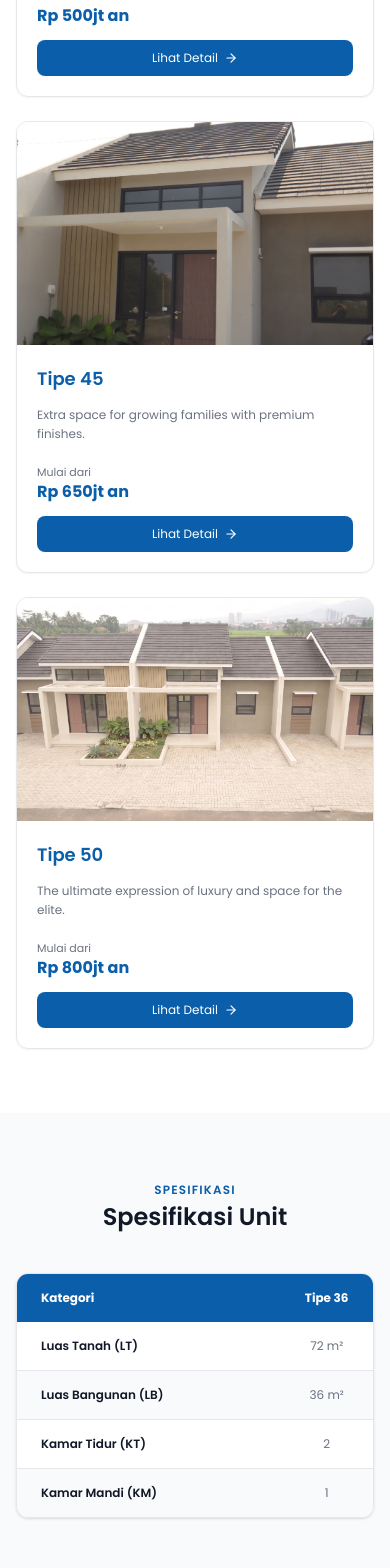
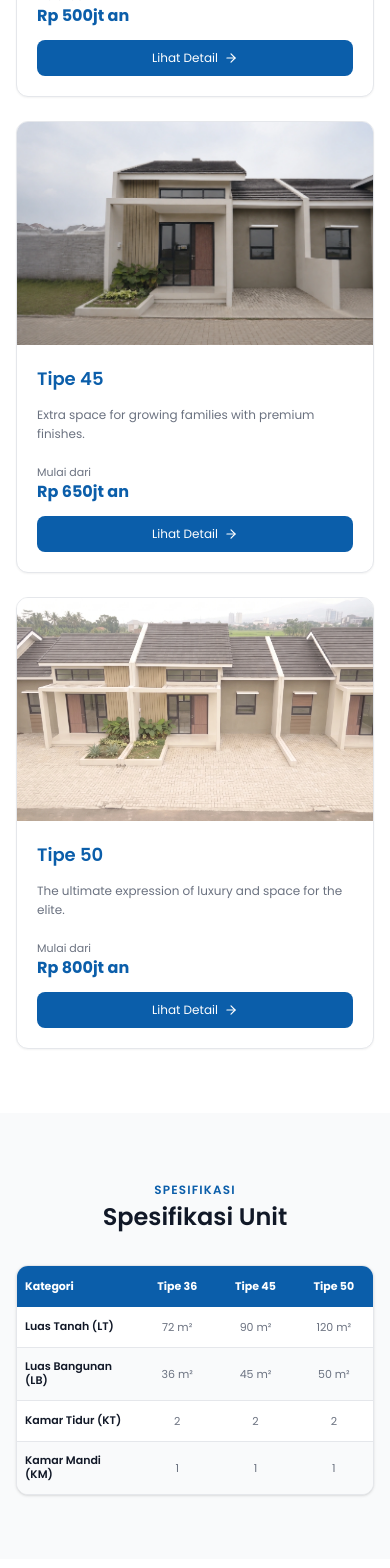
Before and after one commit to Naufal-Yazid/Website-MTK, a Next.js app: page /produk/tci/tci-3 in a window 390 px wide. Shown: the part 2140-3708 px from the top of the page. Built offline with nearby package versions, Linux system fonts and the light colour scheme.

Commit message:
feat: add tipe 45 gallery, custom cta icon, navbar fix, and mobile spec table

```diff
--- a/src/app/produk/tci/tci-3/page.tsx
+++ b/src/app/produk/tci/tci-3/page.tsx
@@ -15,21 +15,21 @@ export default function TCI3OverviewPage() {
       title: "Tipe 36",
       description: "Compact, efficient, and beautifully designed for young couples.",
       price: "Rp 500jt an",
-      image: "/tci3-tipe-36.webp", // Taruh file di folder public/tci3-tipe-36.jpg
+      image: "/tci3-tipe-36.webp",
       href: "/produk/tci/tci-3/tipe-36",
     },
     {
       title: "Tipe 45",
       description: "Extra space for growing families with premium finishes.",
       price: "Rp 650jt an",
-      image: "/tci3-tipe-45.webp", // Taruh file di folder public/tci3-tipe-45.jpg
+      image: "/Tipe45_Depannn.webp",
       href: "/produk/tci/tci-3/tipe-45",
     },
     {
       title: "Tipe 50",
       description: "The ultimate expression of luxury and space for the elite.",
       price: "Rp 800jt an",
-      image: "/tci3-tipe-50.webp", // Taruh file di folder public/tci3-tipe-50.jpg
+      image: "/tci3-tipe-50.webp",
       href: "/produk/tci/tci-3/tipe-50",
     },
   ];
@@ -49,8 +49,7 @@ export default function TCI3OverviewPage() {
       title: "Terranova Arcade",
       description: "The ultimate expression of luxury and space for the elite commercial activities.",
       price: "Rp 800jt an",
-      image:
-        "https://images.unsplash.com/photo-1486406146926-c627a92ad1ab?auto=format&fit=crop&w=600&q=80",
+      image: "https://images.unsplash.com/photo-1486406146926-c627a92ad1ab?auto=format&fit=crop&w=600&q=80",
       href: "/produk/tci/tci-3/ruko/teranova",
     },
   ];
@@ -276,36 +275,49 @@ export default function TCI3OverviewPage() {
         </div>
       </section>
 
-      {/* SECTION 4 — TABEL SPESIFIKASI */}
+      {/* SECTION 4 — TABEL SPESIFIKASI RESPONSIVE */}
+      {/* SECTION 4 — SPESIFIKASI (PAS DI HP TANPA SCROLL) */}
       <section className="bg-[#F9FAFB] py-16 md:py-20">
         <div className="max-w-7xl mx-auto px-4 sm:px-6 lg:px-8">
-          <div className="text-center max-w-xl mx-auto mb-10 space-y-2">
+          <div className="text-center max-w-xl mx-auto mb-8 sm:mb-10 space-y-2">
             <span className="text-xs uppercase tracking-widest font-semibold text-[#0B5EAA]">SPESIFIKASI</span>
 
             <h2 className="text-2xl sm:text-3xl font-semibold text-[#111827]">Spesifikasi Unit</h2>
           </div>
 
-          <div className="max-w-[900px] mx-auto rounded-xl overflow-x-auto border border-[#E5E7EB] bg-white shadow-sm">
-            <table className="w-full min-w-[640px] text-left border-collapse">
+          <div className="max-w-[900px] mx-auto rounded-xl overflow-hidden border border-[#E5E7EB] bg-white shadow-sm">
+            {/*
+              - table-fixed: Memaksa tabel mengikuti persentase kolom yang ditentukan
+              - w-full: Memenuhi 100% lebar layar (tidak akan overflow)
+            */}
+            <table className="w-full table-fixed text-left border-collapse">
+              <colgroup>
+                {/*
+                  Kategori 34%, sisa 3 kolom masing-masing 22%
+                  Total = 100% (Muat sempurna di HP tanpa scroll)
+                */}
+                <col className="w-[34%] sm:w-[31%]" />
+                <col className="w-[22%] sm:w-[23%]" />
+                <col className="w-[22%] sm:w-[23%]" />
+                <col className="w-[22%] sm:w-[23%]" />
+              </colgroup>
+
               <thead>
-                <tr className="bg-[#0B5EAA] text-white text-xs sm:text-sm font-semibold">
-                  <th className="py-4 px-6">Kategori</th>
-                  <th className="py-4 px-6 text-center">Tipe 36</th>
-                  <th className="py-4 px-6 text-center">Tipe 45</th>
-                  <th className="py-4 px-6 text-center">Tipe 50</th>
+                <tr className="bg-[#0B5EAA] text-white text-[11px] sm:text-sm font-semibold">
+                  <th className="py-3 px-2 sm:py-4 sm:px-6">Kategori</th>
+                  <th className="py-3 px-1.5 sm:py-4 sm:px-6 text-center">Tipe 36</th>
+                  <th className="py-3 px-1.5 sm:py-4 sm:px-6 text-center">Tipe 45</th>
+                  <th className="py-3 px-1.5 sm:py-4 sm:px-6 text-center">Tipe 50</th>
                 </tr>
               </thead>
 
-              <tbody className="divide-y divide-gray-200 text-xs sm:text-sm">
+              <tbody className="divide-y divide-gray-200 text-[11px] sm:text-sm">
                 {specRows.map((row, index) => (
                   <tr key={row.label} className={index % 2 === 0 ? "bg-white" : "bg-[#F9FAFB]"}>
-                    <td className="py-4 px-6 font-semibold text-[#111827]">{row.label}</td>
-
-                    <td className="py-4 px-6 text-center text-[#6B7280]">{row.t36}</td>
-
-                    <td className="py-4 px-6 text-center text-[#6B7280]">{row.t45}</td>
-
-                    <td className="py-4 px-6 text-center text-[#6B7280]">{row.t50}</td>
+                    <td className="py-3 px-2 sm:py-4 sm:px-6 font-semibold text-[#111827] leading-tight break-words">{row.label}</td>
+                    <td className="py-3 px-1.5 sm:py-4 sm:px-6 text-center text-[#6B7280]">{row.t36}</td>
+                    <td className="py-3 px-1.5 sm:py-4 sm:px-6 text-center text-[#6B7280]">{row.t45}</td>
+                    <td className="py-3 px-1.5 sm:py-4 sm:px-6 text-center text-[#6B7280]">{row.t50}</td>
                   </tr>
                 ))}
               </tbody>
--- a/src/components/layout/CTABanner.tsx
+++ b/src/components/layout/CTABanner.tsx
@@ -1,4 +1,4 @@
-import { MessageCircle } from "lucide-react";
+import Image from "next/image";
 import { buildWAUrl } from "@/lib/wa";
 
 export default function CTABanner() {
@@ -14,7 +14,7 @@ export default function CTABanner() {
       <div
         className="absolute inset-0 bg-cover bg-center opacity-25 pointer-events-none"
         style={{
-          backgroundImage: `url('/cta-bg.webp')`, // Taruh file di folder public/cta-bg.jpg
+          backgroundImage: `url('/cta-bg.webp')`,
         }}
       />
       <div className="absolute inset-0 bg-[#0D1B2A]/80 backdrop-blur-[1px] pointer-events-none" />
@@ -35,7 +35,8 @@ export default function CTABanner() {
               rel="noopener noreferrer"
               className="inline-flex items-center justify-center gap-2.5 w-full md:w-auto px-8 py-3.5 rounded-full bg-white text-[#0B5EAA] font-semibold text-sm sm:text-base hover:bg-sky-50 shadow-lg hover:shadow-xl transition-all active:scale-95"
             >
-              <MessageCircle className="w-5 h-5 text-[#25D366] fill-[#25D366]" />
+              {/* Gambar Custom dari Public (Ganti wa-icon.png sesuai nama file Anda) */}
+              <Image src="/WhatsApp.svg.webp" alt="WhatsApp Icon" width={20} height={20} className="w-8 h-8 object-contain" />
               <span>WhatsApp Kami</span>
             </a>
           </div>
--- a/src/components/layout/Navbar.tsx
+++ b/src/components/layout/Navbar.tsx
@@ -199,10 +199,10 @@ export default function Navbar() {
                       <Link href="/produk/tci" onClick={() => setMobileMenuOpen(false)} className="block px-3 py-2 rounded-lg text-xs font-medium text-[#0B5EAA] hover:bg-[#EFF6FF]">
                         Overview TCI
                       </Link>
-                      <Link href="/produk/tci/tci-3" onClick={() => setMobileMenuOpen(false)} className="block px-3 py-2 rounded-lg text-xs text-gray-600 hover:text-[#0B5EAA] hover:bg-[#EFF6FF]">
+                      <Link href="/produk/tci/tci-1" onClick={() => setMobileMenuOpen(false)} className="block px-3 py-2 rounded-lg text-xs text-gray-600 hover:text-[#0B5EAA] hover:bg-[#EFF6FF]">
                         Taman Cibaduyut Indah 1
                       </Link>
-                      <Link href="/produk/tci/tci-3" onClick={() => setMobileMenuOpen(false)} className="block px-3 py-2 rounded-lg text-xs text-gray-600 hover:text-[#0B5EAA] hover:bg-[#EFF6FF]">
+                      <Link href="/produk/tci/tci-2" onClick={() => setMobileMenuOpen(false)} className="block px-3 py-2 rounded-lg text-xs text-gray-600 hover:text-[#0B5EAA] hover:bg-[#EFF6FF]">
                         Taman Cibaduyut Indah 2
                       </Link>
                       <Link href="/produk/tci/tci-3" onClick={() => setMobileMenuOpen(false)} className="block px-3 py-2 rounded-lg text-xs text-gray-600 hover:text-[#0B5EAA] hover:bg-[#EFF6FF]">
```
Also changed, not shown: src/app/produk/tci/tci-3/tipe-45/page.tsx (+43 -2 lines).
